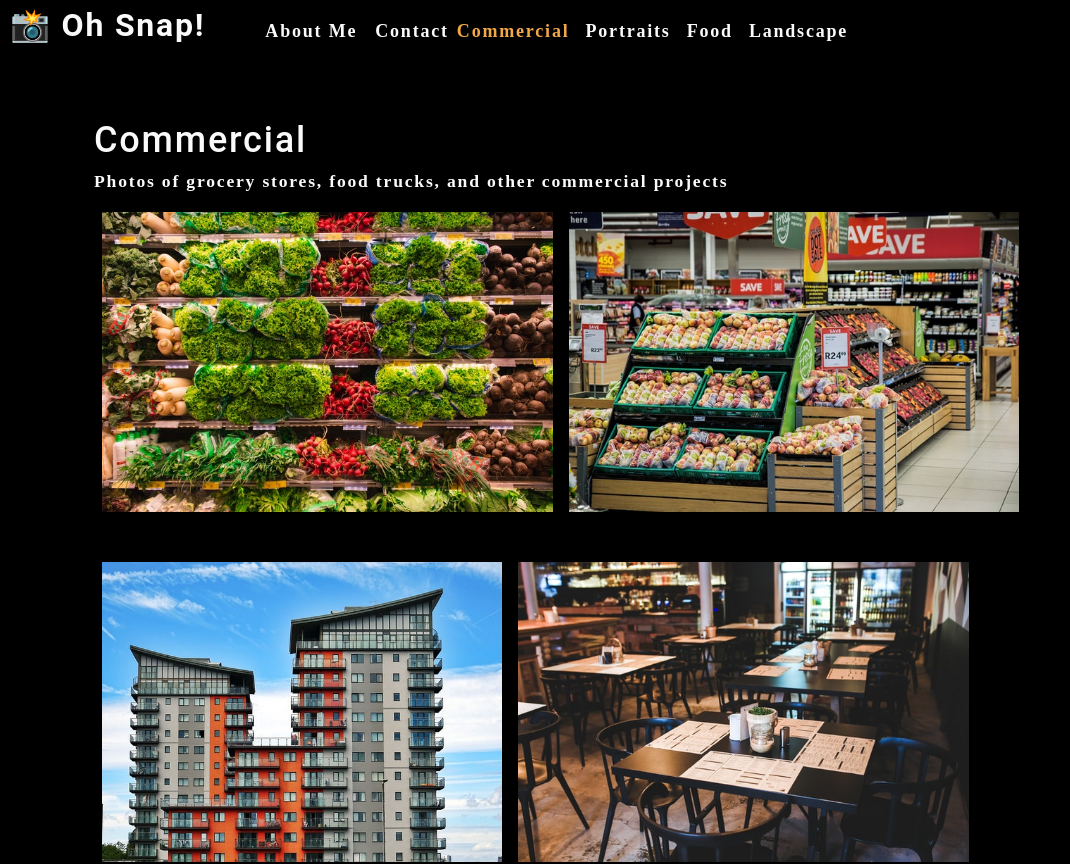
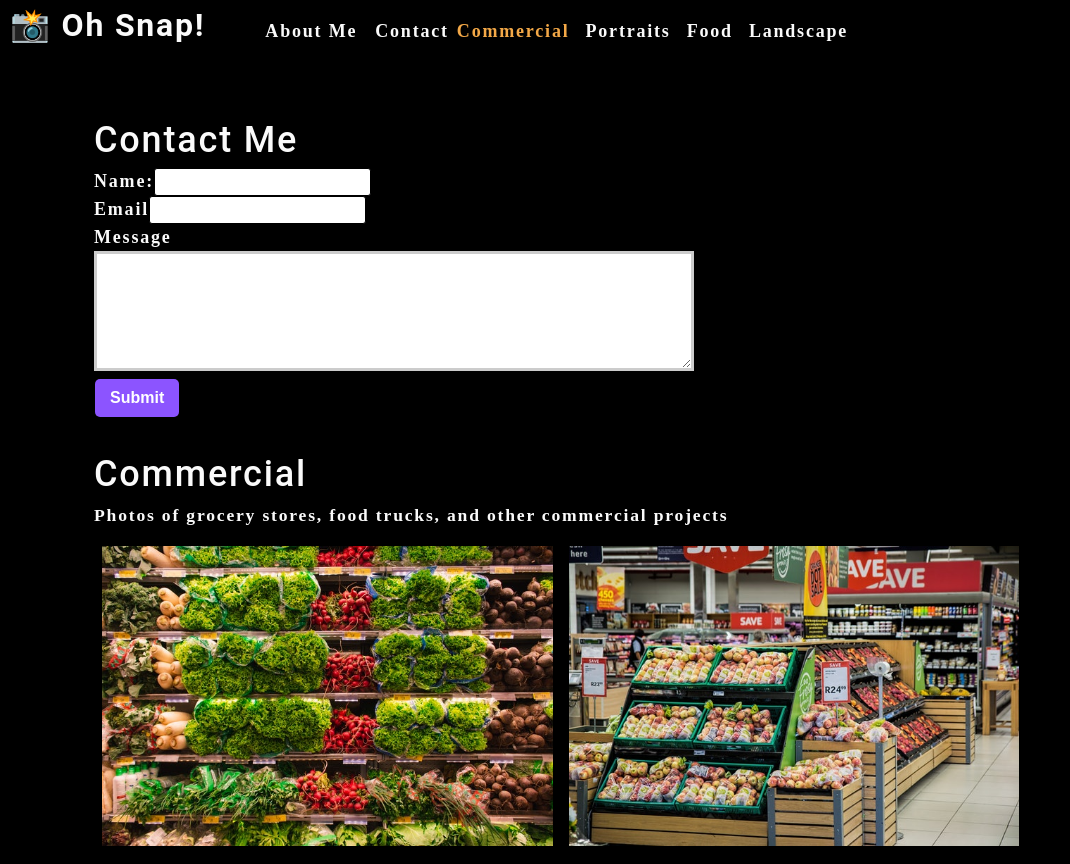
Before and after one commit to oceanlatte/react-photo-port, a React (Create React App) app: page / in a window 1280 px wide. Shown: the top 864 px of the page, without its empty margins (0-1070 px from the left). Built offline with nearby package versions, Linux system fonts and the light colour scheme.

Commit message:
gather form date with useState

```diff
--- a/src/App.js
+++ b/src/App.js
@@ -2,6 +2,7 @@
 import About from './components/About';
 import Nav from './components/Nav';
 import Gallery from './components/Gallery';
+import ContactForm from './components/Contact';
 import './App.css';
 
 function App() {
@@ -25,6 +26,7 @@
         currentCategory={currentCategory}
       ></Nav>
       <main>
+        <ContactForm></ContactForm>
         <Gallery currentCategory={currentCategory}></Gallery>
         <About></About>
       </main>
--- a/src/components/Contact/index.js
+++ b/src/components/Contact/index.js
@@ -1,21 +1,36 @@
-import React from 'react';
+import React, { useState } from 'react';
 
 function ContactForm() {
+  const [formState, setFormState] = useState(
+    {name: '', email: '', message: ''}
+    );
+
+  const { name, email, message } = formState;
+
+  const handleChange = e => {
+    setFormState({...formState, [e.target.name]: e.target.value })
+  };
+
+  const handleSubmit = e => {
+    e.preventDefault();
+    console.log(formState);
+  }
+
   return (
     <section>
       <h1>Contact Me</h1>
-      <form id='contact-form'>
+      <form id='contact-form' onSubmit={handleSubmit}>
         <div>
-          <label htmlFor='name'>Name:</label>
-          <input type='text' name='name' />
+          <label htmlFor='name' >Name:</label>
+          <input type='text' defaultValue={name} onChange={handleChange} name='name' />
         </div>
         <div>
           <label htmlFor='email'>Email</label>
-          <input type='email' name='email' />
+          <input type='email' defaultValue={email} onChange={handleChange} name='email' />
         </div>
         <div>
           <label htmlFor='message'>Message</label>
-          <textarea name='message' rows='5' />
+          <textarea name='message' defaultValue={message} onChange={handleChange} rows='5' />
         </div>
         <button type='submit'>Submit</button>
       </form>
```
